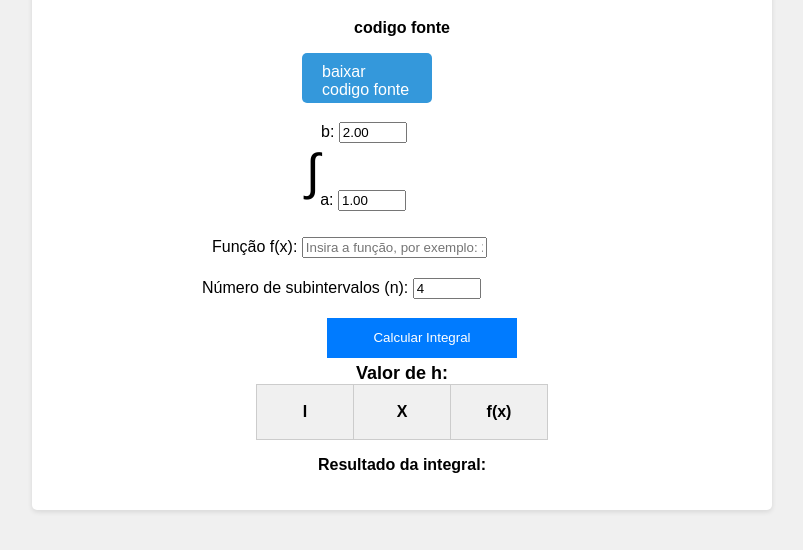
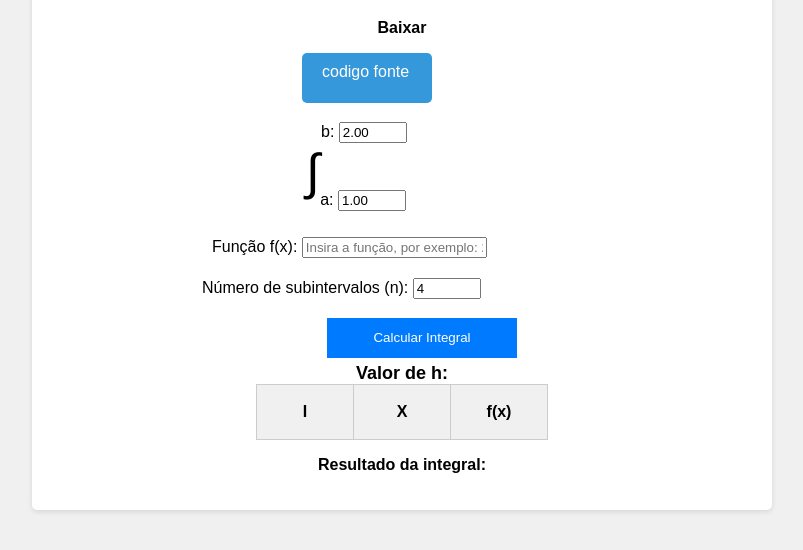
Before and after one commit to NelsonMatsinhe/metodo-Simpson-1-3, a plain HTML site: page index.html in a window 1280 px wide. Shown: the part 210-760 px from the top of the page, without its empty margins (238-1041 px from the left). Drawn offline with nearby package versions, Linux system fonts and the light colour scheme.

Commit message:
Update index.html
link

```diff
--- a/index.html
+++ b/index.html
@@ -183,10 +183,10 @@
 <body>
     <div  class="container">
     <h1>Método de Simpson 1/3</h1>
-    <p> codigo fonte </p>
+    <p> Baixar </p>
     <div  class="fonte">
 
-<a href="simpson.pdf" download="arquivo.zip" class="btn-download">baixar codigo fonte </a>
+<a href="simpson.pdf" download="arquivo.zip" class="btn-download"> codigo fonte </a>
 
     </div>
     <div class="container-integral">
```
